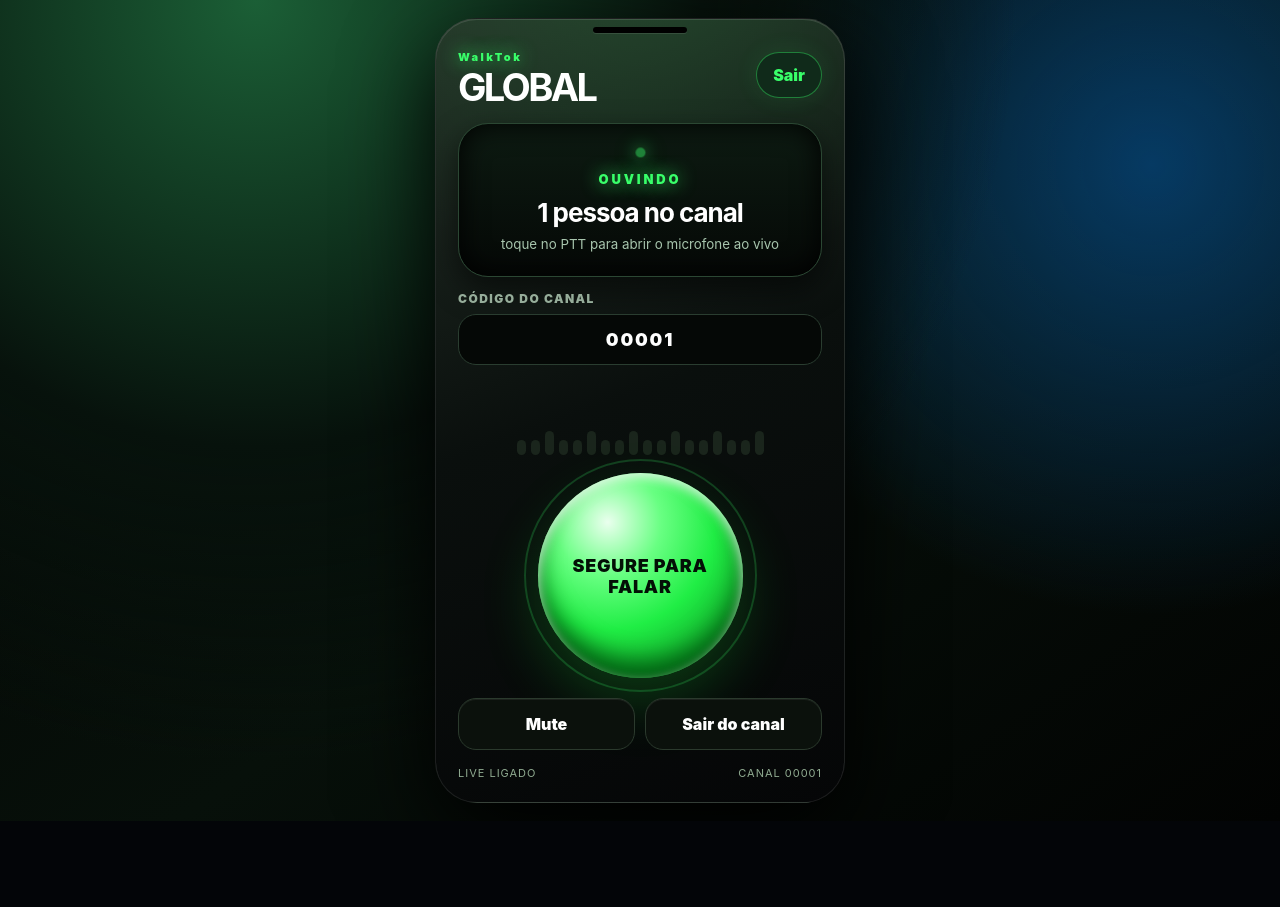
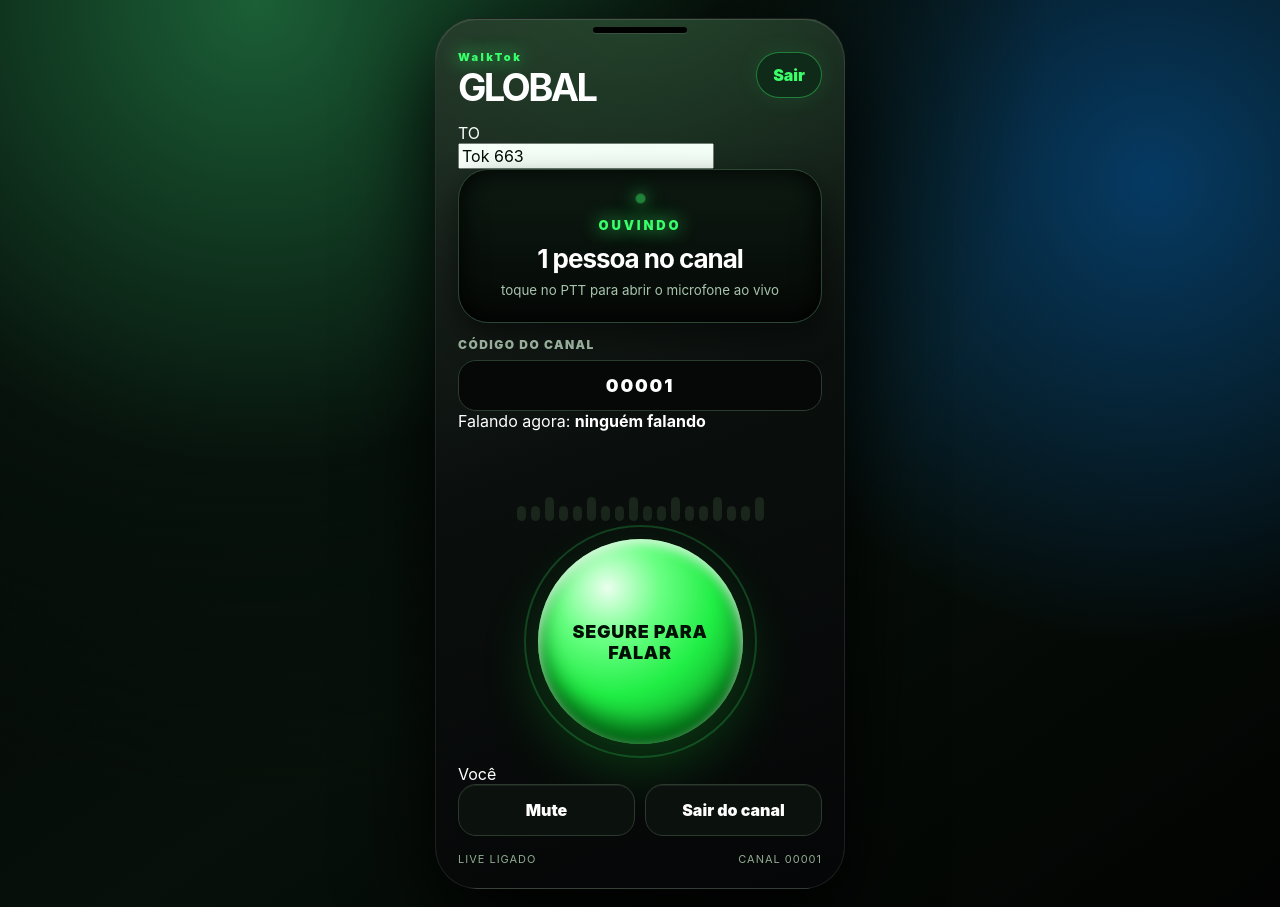
Before and after one commit to thiagodouglas19t-lang/Thklayus-hub, a React (Vite) app: page / in a window 1280 px wide. Before the commit the page ends 821 px from the top, so only its background shows below. Built offline with nearby package versions, Linux system fonts and the light colour scheme; no server answers.

Commit message:
feat: add WalkTok profile and live participants

```diff
--- a/src/App.jsx
+++ b/src/App.jsx
@@ -8,6 +8,7 @@ const supabaseAnonKey = import.meta.env.VITE_SUPABASE_ANON_KEY
 const hasSupabase = Boolean(supabaseUrl && supabaseAnonKey)
 const supabase = hasSupabase ? createClient(supabaseUrl, supabaseAnonKey) : null
 const PROFILE_KEY = 'walktok-profile-id'
+const NAME_KEY = 'walktok-name'
 const RTC_CONFIG = { iceServers: [{ urls: 'stun:stun.l.google.com:19302' }] }
 
 function getProfileId() {
@@ -25,7 +26,10 @@ export default function App() {
   const [tx, setTx] = useState(false)
   const [micStatus, setMicStatus] = useState('toque no PTT para abrir o microfone ao vivo')
   const [channelCode, setChannelCode] = useState(() => localStorage.getItem('walktok-channel') || '00001')
+  const [name, setName] = useState(() => localStorage.getItem(NAME_KEY) || `Tok ${Math.floor(100 + Math.random() * 900)}`)
   const [peopleOnline, setPeopleOnline] = useState(1)
+  const [participants, setParticipants] = useState([])
+  const [speaker, setSpeaker] = useState('ninguém falando')
   const streamRef = useRef(null)
   const realtimeRef = useRef(null)
   const peersRef = useRef(new Map())
@@ -38,6 +42,7 @@ export default function App() {
   useEffect(() => localStorage.setItem('walktok-joined', String(joined)), [joined])
   useEffect(() => localStorage.setItem('walktok-muted', String(muted)), [muted])
   useEffect(() => localStorage.setItem('walktok-channel', channelCode), [channelCode])
+  useEffect(() => localStorage.setItem(NAME_KEY, name), [name])
 
   useEffect(() => {
     let lock
@@ -53,6 +58,7 @@ export default function App() {
   useEffect(() => {
     if (!joined || !supabase) {
       setPeopleOnline(joined ? 1 : 0)
+      setParticipants(joined ? [{ id: profileIdRef.current, name, self: true }] : [])
       return
     }
 
@@ -63,6 +69,8 @@ export default function App() {
     channel.on('presence', { event: 'sync' }, async () => {
       const state = channel.presenceState()
       const ids = Object.keys(state)
+      const list = ids.map((id) => ({ id, name: state[id]?.[0]?.name || 'Tok', self: id === profileIdRef.current }))
+      setParticipants(list)
       setPeopleOnline(ids.length || 1)
       for (const id of ids) {
         if (id !== profileIdRef.current && profileIdRef.current > id) await makeOffer(id)
@@ -71,7 +79,8 @@ export default function App() {
 
     channel.on('broadcast', { event: 'ptt' }, ({ payload }) => {
       if (!payload || payload.from === profileIdRef.current) return
-      setMicStatus(payload.live ? 'alguém está falando no WalkTok' : 'escutando no WalkTok')
+      setSpeaker(payload.live ? payload.name || 'alguém' : 'ninguém falando')
+      setMicStatus(payload.live ? `${payload.name || 'alguém'} está falando` : 'ouvindo canal')
     })
 
     channel.on('broadcast', { event: 'rtc' }, async ({ payload }) => {
@@ -81,7 +90,7 @@ export default function App() {
 
     channel.subscribe(async (status) => {
       if (status === 'SUBSCRIBED') {
-        await channel.track({ id: profileIdRef.current, channel: channelCode, onlineAt: Date.now() })
+        await channel.track({ id: profileIdRef.current, name, channel: channelCode, onlineAt: Date.now() })
         setMicStatus('WalkTok conectado ao canal')
       }
     })
@@ -93,10 +102,11 @@ export default function App() {
       peersRef.current.forEach((peer) => peer.close())
       peersRef.current.clear()
     }
-  }, [joined, channelCode])
+  }, [joined, channelCode, name])
 
   const peopleInChannel = hasSupabase ? peopleOnline : joined ? 1 : 0
   const status = !joined ? 'FORA' : muted ? 'MUDO' : tx ? 'AO VIVO' : 'OUVINDO'
+  const initials = name.trim().slice(0, 2).toUpperCase() || 'TK'
 
   async function ensureMic() {
     if (streamRef.current) return streamRef.current
@@ -176,8 +186,9 @@ export default function App() {
       await ensureMic()
       setMicLive(true)
       setTx(true)
+      setSpeaker('você')
       setMicStatus('você está falando')
-      if (realtimeRef.current) await realtimeRef.current.send({ type: 'broadcast', event: 'ptt', payload: { from: profileIdRef.current, live: true, channel: channelCode, at: Date.now() } })
+      if (realtimeRef.current) await realtimeRef.current.send({ type: 'broadcast', event: 'ptt', payload: { from: profileIdRef.current, name, live: true, channel: channelCode, at: Date.now() } })
       if ('vibrate' in navigator) navigator.vibrate(25)
     } catch {
       setTx(false)
@@ -187,7 +198,8 @@ export default function App() {
   async function stopTalk() {
     setMicLive(false)
     setTx(false)
-    if (realtimeRef.current) await realtimeRef.current.send({ type: 'broadcast', event: 'ptt', payload: { from: profileIdRef.current, live: false, channel: channelCode, at: Date.now() } })
+    setSpeaker('ninguém falando')
+    if (realtimeRef.current) await realtimeRef.current.send({ type: 'broadcast', event: 'ptt', payload: { from: profileIdRef.current, name, live: false, channel: channelCode, at: Date.now() } })
     if (joined) setMicStatus('ouvindo canal')
   }
 
@@ -202,6 +214,11 @@ export default function App() {
           <button className="mini-button" onClick={joined ? leaveChannel : joinChannel}>{joined ? 'Sair' : 'Entrar'}</button>
         </header>
 
+        <div className="profile-card">
+          <div className="avatar">{initials}</div>
+          <input value={name} onChange={(event) => setName(event.target.value.slice(0, 18))} />
+        </div>
+
         <div className="display-card">
           <div className="status-dot" />
           <p>{status}</p>
@@ -214,6 +231,8 @@ export default function App() {
           <input value={channelCode} onChange={(event) => setChannelCode(event.target.value.replace(/\D/g, '').slice(0, 20))} />
         </label>
 
+        <div className="speaker-now">Falando agora: <strong>{speaker}</strong></div>
+
         <div className="meter">
           {Array.from({ length: 18 }).map((_, index) => <span key={index} className={tx && index < 15 ? 'active' : ''} />)}
         </div>
@@ -221,6 +240,12 @@ export default function App() {
         <button className="ptt-voice" onPointerDown={startTalk} onPointerUp={stopTalk} onPointerLeave={stopTalk}>
           <span>{!joined ? 'ENTRAR' : muted ? 'MUDO' : tx ? 'FALANDO...' : 'SEGURE PARA FALAR'}</span>
         </button>
+
+        <div className="people-row">
+          {(participants.length ? participants : [{ id: 'self', name, self: true }]).slice(0, 5).map((person) => (
+            <span key={person.id} title={person.name}>{person.self ? 'Você' : person.name}</span>
+          ))}
+        </div>
 
         <div className="action-row">
           <button onClick={() => setMuted((value) => !value)} disabled={!joined}>{muted ? 'Ouvir' : 'Mute'}</button>
```
